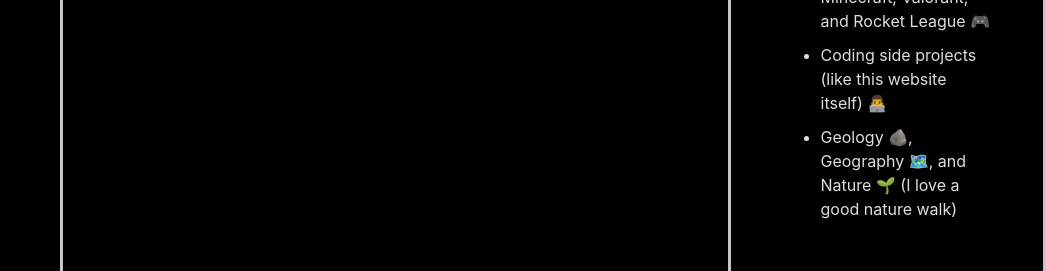
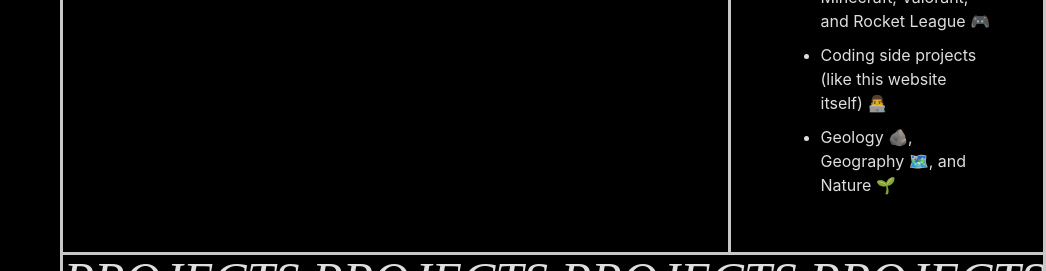
Before and after one commit to adameheaney/adameheaney.github.io, a React (Vite) app: page /#/ in a window 1280 px wide. Shown: the part 1480-1751 px from the top of the page, without its empty margins (234-1280 px from the left). Built offline with nearby package versions, Linux system fonts and the light colour scheme.

Commit message:
about me changes

```diff
--- a/src/MainContent/AboutMe/AboutMe.jsx
+++ b/src/MainContent/AboutMe/AboutMe.jsx
@@ -47,7 +47,7 @@ export default function AboutMe({animationOn}) {
                                     Coding side projects (like this website itself) 👨‍💻
                                 </li>
                                 <li>
-                                    Geology 🪨, Geography 🗺️, and Nature 🌱 (I love a good nature walk)
+                                    Geology 🪨, Geography 🗺️, and Nature 🌱
                                 </li>
                             </ul>
                     </div>
```
